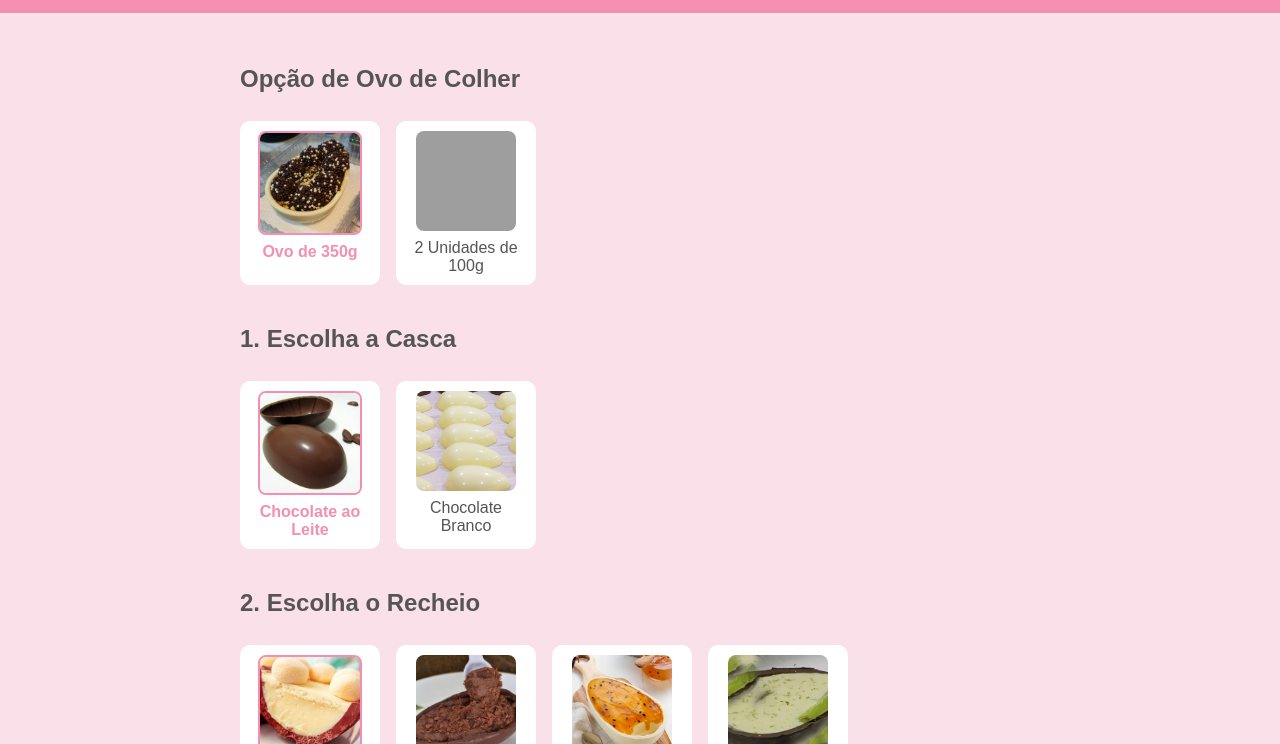
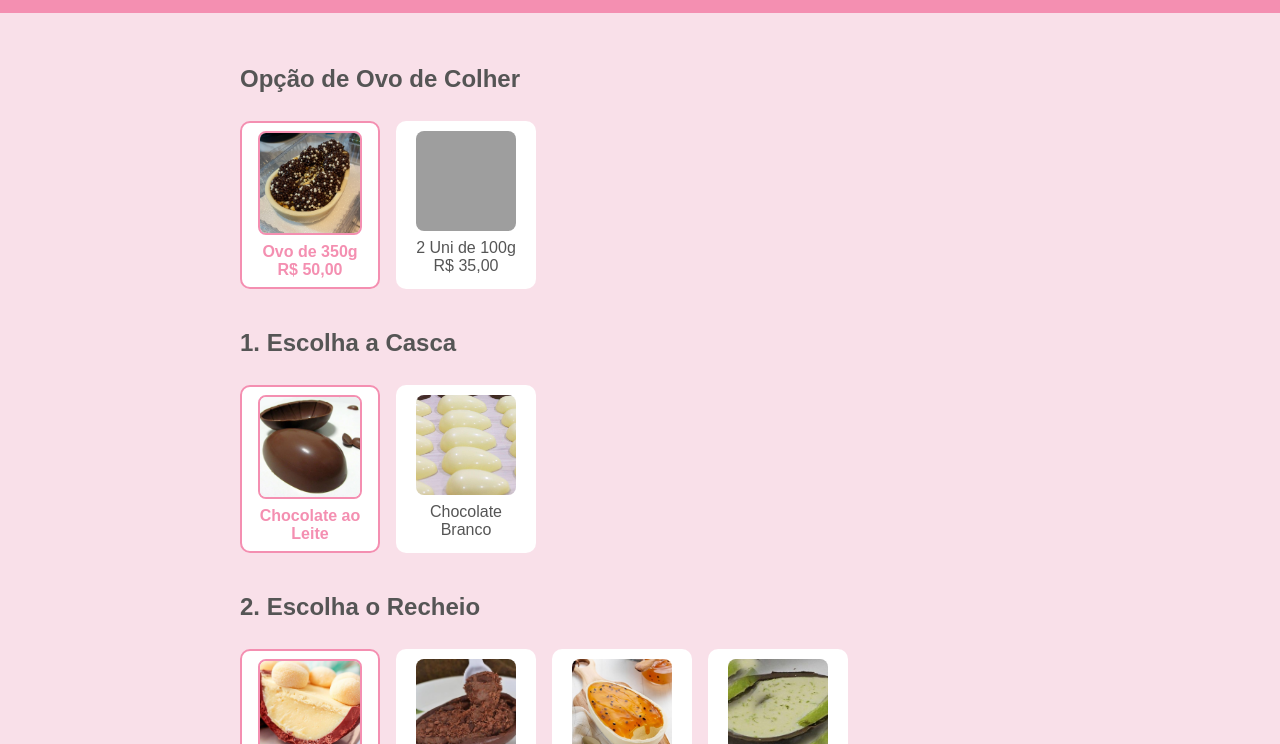
Before and after one commit to WellingtonDeOliveira/saver_doceria, a plain HTML site: page index.html in a window 1280 px wide. Shown: the part 56-800 px from the top of the page. Drawn offline with Linux system fonts and the light colour scheme; grey boxes are pictures that could not be loaded.

Commit message:
updated card

```diff
--- a/index.css
+++ b/index.css
@@ -134,8 +134,14 @@ label, select, input[type=checkbox] {
     border: 2px solid var(--rosa-destaque);
 }
 
+.card-option:has(input:checked) {
+    border: 2px solid var(--rosa-destaque);
+    border-radius: 10px;
+}
+
 .card-option input:checked + img + span,
 .card-option input:checked ~ span {
     font-weight: bold;
     color: var(--rosa-destaque);
+    border-color: var(--rosa-destaque);
 }
--- a/index.html
+++ b/index.html
@@ -21,13 +21,16 @@
           <label class="card-option">
             <input type="radio" name="tipo_ovo" value="350g" checked>
             <img src="assets/tipos/350g.jpg" alt="Ovo 350g">
-            <span>Ovo de 350g</span>
+            <span>Ovo de 350g</span><br>
+            <span>R$ 50,00</span>
           </label>
           <label class="card-option">
             <input type="radio" name="tipo_ovo" value="2x100">
             <img src="assets/tipos/100g.jpg" alt="2 unidades de 100g">
-          </br>
-            <span>2 Unidades de 100g</span>
+            </br>
+            <span>2 Uni de 100g</span>
+            <br>
+            <span>R$ 35,00</span>
           </label>
         </div>
       </section>
```
